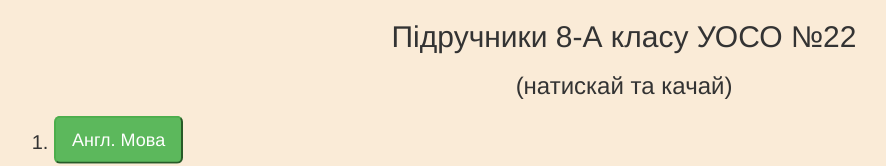
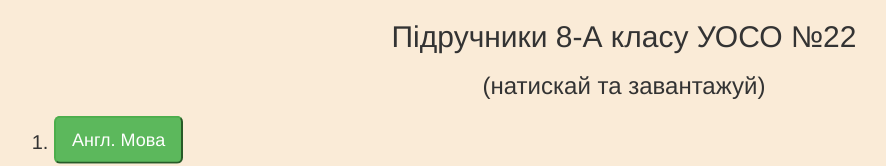
Before and after one commit to Ninja-1/books-8, a plain HTML site: page index.html in a window 1280 px wide. Shown: the top 166 px of the page, without its empty margins (16-902 px from the left). Drawn offline with Linux system fonts and the light colour scheme.

Commit message:
Update index.html

```diff
--- a/index.html
+++ b/index.html
@@ -23,7 +23,7 @@
 			Підручники 8-А класу УОСО №22
 		</h2>
 		<h3>
-		(натискай та качай)
+		(натискай та завантажуй)
 		</h3>
 	</div>
 
```
